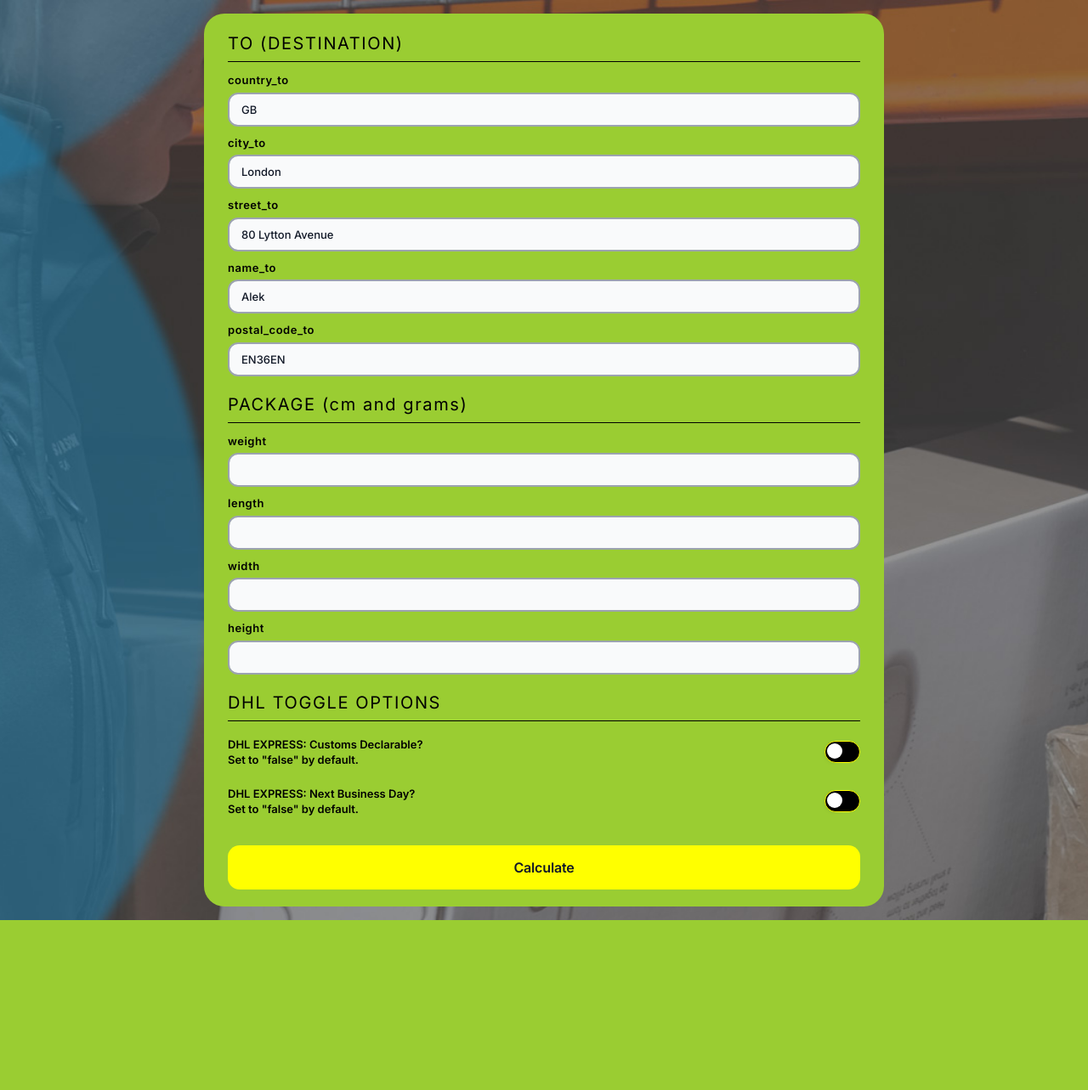
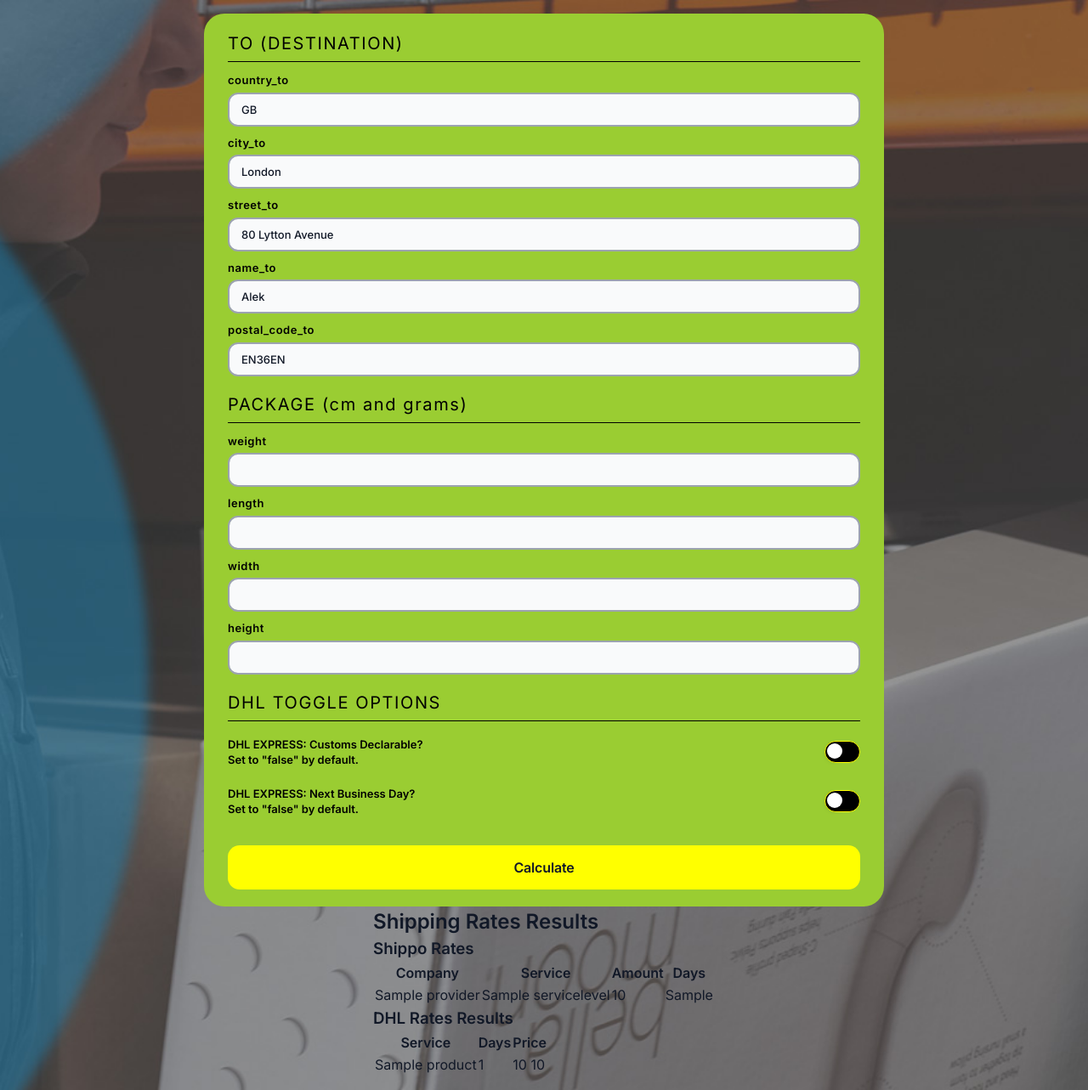
Before and after one commit to ljuk1/flask_calc_SJH, a Flask app: template templates/calculator.html in a window 1280 px wide. Shown: the whole page at 85% size. Before the commit the page ends 1083 px from the top, so only its background shows below. Run offline with Flask 3, Linux system fonts and the light colour scheme; the template is opened without the code that fills it: most values are stand-ins (such as "Sample title", 1, 10 or a date in 2020); parts of the project's set-up code (start-up, migrations or seed data) failed here and were passed over.

Commit message:
feature: got api return deserialised data into jinja template, it works correctly but has NOT been tested properly yet ==> next, styling the output

```diff
--- a/app.py
+++ b/app.py
@@ -11,6 +11,9 @@ app = Flask(__name__)
 ## CALCULATOR PAGE ROUTE
 @app.route("/", methods=["GET", "POST"])
 def calculator():
+    shippo_rates = None
+    dhl_rates = None
+
     if request.method == "POST":
         user_input_dto = ShippingRequest(
         country_to=request.form["country_to"],
@@ -28,13 +31,13 @@ def calculator():
         ### the rest of fields are from .env, instantiated to default automatically
         )
         pprint(user_input_dto.__dict__)
-        shippo_rates = get_rates_from_shippo(user_input_dto)
-        pprint(shippo_rates.get("rates", []))
-        dhl_rates = get_rates_from_dhl(user_input_dto)
-        pprint(dhl_rates.get("products", []))
+        shippo_rates = get_rates_from_shippo(user_input_dto).get("rates", [])
+        # pprint(shippo_rates.get("rates", []))
+        dhl_rates = get_rates_from_dhl(user_input_dto).get("products", [])
+        # pprint(dhl_rates.get("products", []))
 
 
-    return render_template("calculator.html")
+    return render_template("calculator.html", shippo_rates = shippo_rates, dhl_rates = dhl_rates)
 
 
 
--- a/templates/calculator.html
+++ b/templates/calculator.html
@@ -99,5 +99,60 @@
       ">Calculate
     </button>
 </form>
+
+<!-- API OUTPUT --> <!-- API OUTPUT --> <!-- API OUTPUT --> <!-- API OUTPUT --> <!-- API OUTPUT -->
+
+{% if shippo_rates or dhl_rates %}
+<section class="results">
+    <h2>Shipping Rates Results</h2>
+
+    {% if shippo_rates %}
+    <h3>Shippo Rates</h3>
+    <table>
+        <thead>
+        <tr>
+            <th>Company</th>
+            <th>Service</th>
+            <th>Amount</th>
+            <th>Days</th>
+        </tr>
+        </thead>
+        <tbody>
+        {% for rate in shippo_rates %}
+        <tr>
+            <td>{{ rate.provider }}</td>
+            <td>{{ rate.servicelevel.name }}</td>
+            <td>{{ rate.amount }}</td>
+            <td>{{ rate.estimated_days }}</td>
+        </tr>
+        {% endfor %}
+        </tbody>
+    </table>
+    {% endif %}
+<!-- SHIPPO-API-END -->
+
+    {% if dhl_rates %}
+    <h3>DHL Rates Results</h3>
+    <table>
+        <thead>
+        <tr>
+            <th>Service</th>
+            <th>Days</th>
+            <th>Price</th>
+        </tr>
+        </thead>
+        <tbody>
+        {% for product in dhl_rates %}
+        <tr>
+            <td>{{ product.productName }}</td>
+            <td>{{ product.deliveryCapabilities.totalTransitDays }}</td>
+            <td>{{ product.totalPrice[0].price }} {{ product.totalPrice[0].priceCurrency}}</td>
+        </tr>
+        {% endfor %}
+        </tbody>
+    </table>
+    {% endif %}
+</section>
+{% endif %}
 </body>
 </html>
```
